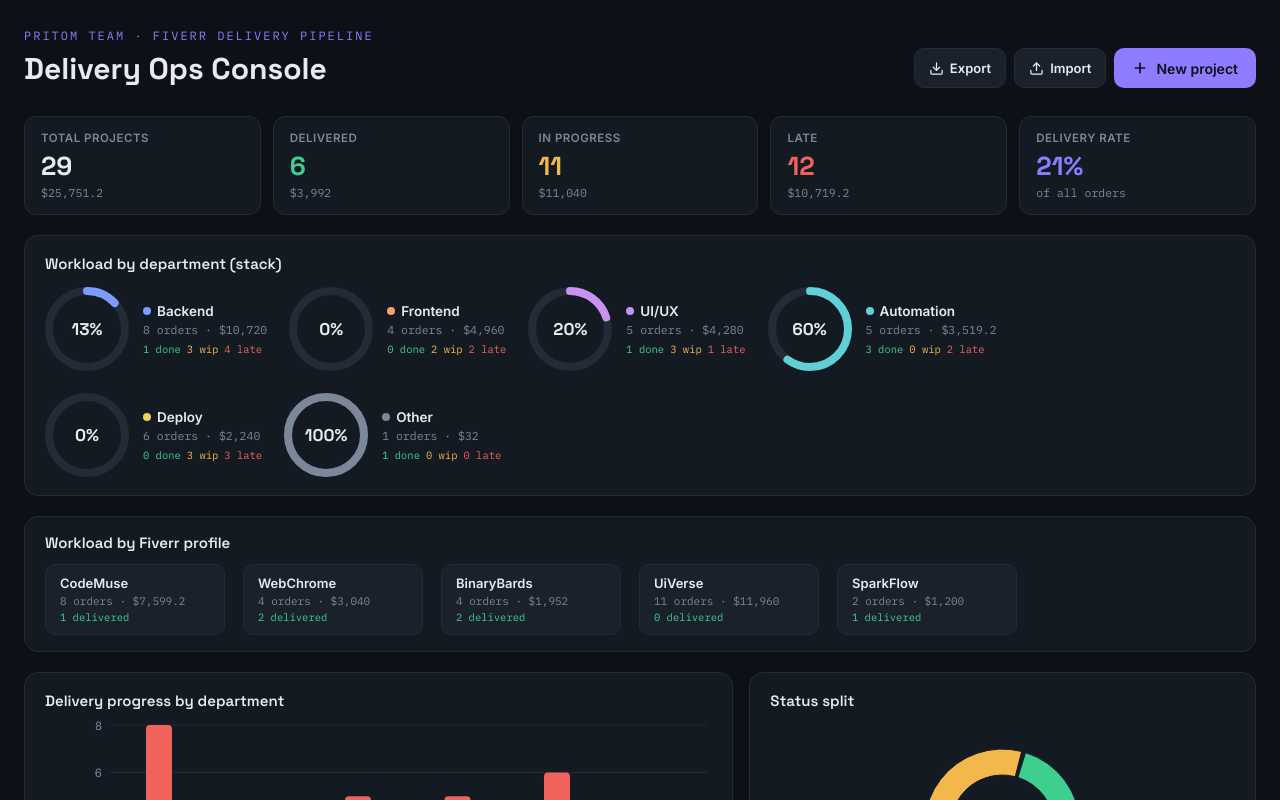
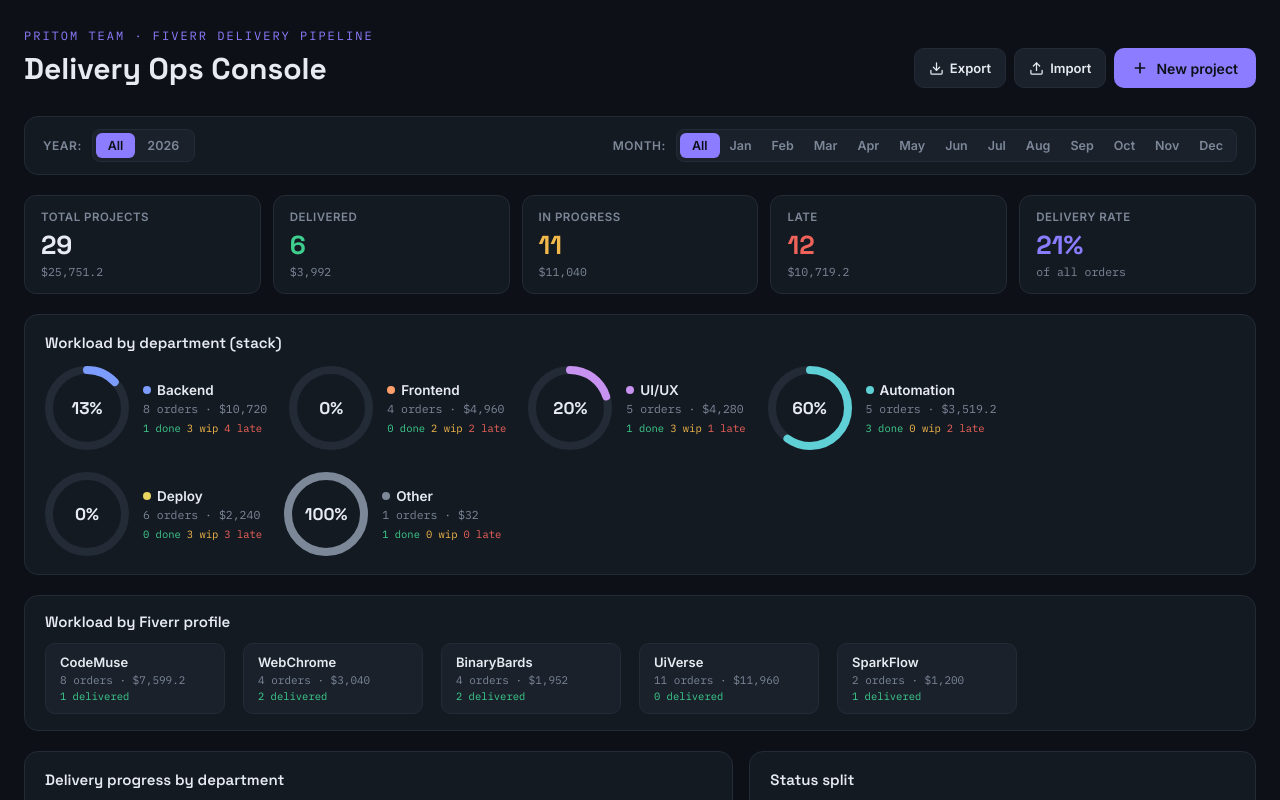
Before and after one commit to Khairul-2000/project_management, a React (Vite) app: page / in a window 1280 px wide. Shown: the top 800 px of the page. Built offline with nearby package versions, Linux system fonts and the light colour scheme.

Commit message:
Add favicon and implement month/year filter in project dashboard

```diff
--- a/index.html
+++ b/index.html
@@ -2,6 +2,7 @@
 <html lang="en">
   <head>
     <meta charset="UTF-8" />
+    <link rel="icon" type="image/svg+xml" href="/favicon.svg" />
     <meta name="viewport" content="width=device-width, initial-scale=1.0" />
     <title>Delivery Ops Console</title>
     <style>
--- a/src/App.jsx
+++ b/src/App.jsx
@@ -42,6 +42,8 @@ const STACK_COLOR = {
   Deploy: "#E8D45F",
   Other: "#7C8798",
 };
+const MONTHS = ["Jan", "Feb", "Mar", "Apr", "May", "Jun", "Jul", "Aug", "Sep", "Oct", "Nov", "Dec"];
+
 function deriveStack(phase) {
   const p = (phase || "").toLowerCase();
   if (p.includes("backend")) return "Backend";
@@ -50,6 +52,24 @@ function deriveStack(phase) {
   if (p.includes("automation")) return "Automation";
   if (p.includes("deploy")) return "Deploy";
   return "Other";
+}
+function getProjectMonthYear(dateStr) {
+  const value = String(dateStr || "").trim();
+  if (!value) return { month: null, year: null };
+
+  const slashDate = value.match(/^(\d{1,2})\/(\d{1,2})\/(\d{2,4})$/);
+  if (slashDate) {
+    const year = parseInt(slashDate[3], 10);
+    return { month: parseInt(slashDate[1], 10), year: year < 100 ? 2000 + year : year };
+  }
+
+  const isoDate = value.match(/^(\d{4})-(\d{1,2})-(\d{1,2})/);
+  if (isoDate) return { month: parseInt(isoDate[2], 10), year: parseInt(isoDate[1], 10) };
+
+  const parsed = new Date(value);
+  if (!Number.isNaN(parsed.getTime())) return { month: parsed.getMonth() + 1, year: parsed.getFullYear() };
+
+  return { month: null, year: null };
 }
 
 const RAW = [
@@ -141,6 +161,8 @@ export default function Dashboard() {
   const [form, setForm] = useState(emptyForm);
   const [confirmDelete, setConfirmDelete] = useState(null);
   const [currentHash, setCurrentHash] = useState(window.location.hash);
+  const [selectedMonth, setSelectedMonth] = useState("All");
+  const [selectedYear, setSelectedYear] = useState("All");
 
   useEffect(() => {
     const handleHashChange = () => {
@@ -159,6 +181,13 @@ export default function Dashboard() {
     return projects.find(p => p.id === activeProjectId);
   }, [projects, activeProjectId]);
 
+  const availableYears = useMemo(() => {
+    const years = projects
+      .map(p => getProjectMonthYear(p.date).year)
+      .filter(Boolean);
+    return [...new Set(years)].sort((a, b) => a - b);
+  }, [projects]);
+
   useEffect(() => {
     try {
       const raw = localStorage.getItem("delivery-ops-projects");
@@ -176,21 +205,30 @@ export default function Dashboard() {
     catch (e) { console.error("save failed", e); }
   }, [projects, loaded]);
 
+  const monthFilteredProjects = useMemo(() => {
+    return projects.filter(p => {
+      const { month, year } = getProjectMonthYear(p.date);
+      if (selectedMonth !== "All" && month !== selectedMonth) return false;
+      if (selectedYear !== "All" && year !== selectedYear) return false;
+      return true;
+    });
+  }, [projects, selectedMonth, selectedYear]);
+
   const filtered = useMemo(() => {
-    return projects.filter(p => {
+    return monthFilteredProjects.filter(p => {
       if (stackFilter !== "All" && (p.stack || deriveStack(p.phase)) !== stackFilter) return false;
       if (profileFilter !== "All" && p.profile !== profileFilter) return false;
       if (statusFilter !== "All" && statusOf(p) !== statusFilter) return false;
       return true;
     });
-  }, [projects, stackFilter, profileFilter, statusFilter]);
+  }, [monthFilteredProjects, stackFilter, profileFilter, statusFilter]);
 
   const kpis = useMemo(() => {
-    const total = projects.length;
-    const totalValue = projects.reduce((s, p) => s + Number(p.price || 0), 0);
-    const delivered = projects.filter(p => statusOf(p) === "delivered");
-    const wip = projects.filter(p => statusOf(p) === "wip");
-    const late = projects.filter(p => statusOf(p) === "late");
+    const total = monthFilteredProjects.length;
+    const totalValue = monthFilteredProjects.reduce((s, p) => s + Number(p.price || 0), 0);
+    const delivered = monthFilteredProjects.filter(p => statusOf(p) === "delivered");
+    const wip = monthFilteredProjects.filter(p => statusOf(p) === "wip");
+    const late = monthFilteredProjects.filter(p => statusOf(p) === "late");
     return {
       total, totalValue,
       deliveredCount: delivered.length,
@@ -200,27 +238,27 @@ export default function Dashboard() {
       lateCount: late.length,
       lateValue: late.reduce((s, p) => s + Number(p.price || 0), 0),
     };
-  }, [projects]);
+  }, [monthFilteredProjects]);
 
   const byStack = useMemo(() => {
     return STACKS.map(s => {
-      const rows = projects.filter(p => (p.stack || deriveStack(p.phase)) === s);
+      const rows = monthFilteredProjects.filter(p => (p.stack || deriveStack(p.phase)) === s);
       const delivered = rows.filter(p => statusOf(p) === "delivered").length;
       const wip = rows.filter(p => statusOf(p) === "wip").length;
       const late = rows.filter(p => statusOf(p) === "late").length;
       const value = rows.reduce((s2, p) => s2 + Number(p.price || 0), 0);
       return { stack: s, name: s, delivered, wip, late, total: rows.length, value, pct: rows.length ? Math.round((delivered / rows.length) * 100) : 0 };
     }).filter(d => d.total > 0);
-  }, [projects]);
+  }, [monthFilteredProjects]);
 
   const byProfile = useMemo(() => {
     return PROFILES.map(pf => {
-      const rows = projects.filter(p => p.profile === pf);
+      const rows = monthFilteredProjects.filter(p => p.profile === pf);
       const value = rows.reduce((s, p) => s + Number(p.price || 0), 0);
       const delivered = rows.filter(p => statusOf(p) === "delivered").length;
       return { profile: pf, name: PROFILE_SHORT[pf], total: rows.length, value, delivered };
     });
-  }, [projects]);
+  }, [monthFilteredProjects]);
 
   const statusPie = useMemo(() => ([
     { name: "Delivered", value: kpis.deliveredCount, color: COLORS.delivered },
@@ -230,17 +268,20 @@ export default function Dashboard() {
 
   const timeline = useMemo(() => {
     const map = {};
-    projects.forEach(p => {
+    monthFilteredProjects.forEach(p => {
       const key = p.date || "unknown";
       map[key] = (map[key] || 0) + 1;
     });
     return Object.entries(map)
       .sort((a, b) => new Date(a[0]) - new Date(b[0]))
       .map(([date, count]) => ({ date, count }));
-  }, [projects]);
+  }, [monthFilteredProjects]);
 
   function openAdd() {
-    setForm(emptyForm);
+    setForm({
+      ...emptyForm,
+      date: selectedMonth !== "All" && selectedYear !== "All" ? `${selectedMonth}/1/${selectedYear}` : new Date().toLocaleDateString('en-US')
+    });
     setEditingId(null);
     setModalOpen(true);
   }
@@ -311,6 +352,8 @@ export default function Dashboard() {
         .chip { transition: all .15s ease; }
         .project-link { color: ${COLORS.accent}; text-decoration: none; font-weight: 600; transition: color .15s ease; }
         .project-link:hover { color: #a89eff; text-decoration: underline; }
+        .month-scroll::-webkit-scrollbar { display: none; }
+        .month-scroll { -ms-overflow-style: none; scrollbar-width: none; }
       `}</style>
 
       {activeProject ? (
@@ -343,6 +386,102 @@ export default function Dashboard() {
         </div>
       </div>
 
+      {/* CALENDAR FILTER STRIP */}
+      <div style={{
+        background: COLORS.panel,
+        border: `1px solid ${COLORS.border}`,
+        borderRadius: 14,
+        padding: "12px 18px",
+        marginBottom: 20,
+        display: "flex",
+        alignItems: "center",
+        justifyContent: "space-between",
+        flexWrap: "wrap",
+        gap: 16
+      }}>
+        {/* Left side: Year Selector */}
+        <div style={{ display: "flex", alignItems: "center", gap: 10 }}>
+          <span style={{ fontSize: 12, fontWeight: 600, color: COLORS.muted, textTransform: "uppercase", letterSpacing: 0.5 }}>Year:</span>
+          <div style={{ display: "flex", background: COLORS.panel2, borderRadius: 8, padding: 3, border: `1px solid ${COLORS.border}` }}>
+            {["All", ...availableYears].map(yr => (
+              <button
+                key={yr}
+                onClick={() => setSelectedYear(yr === "All" ? "All" : Number(yr))}
+                style={{
+                  background: selectedYear === yr ? COLORS.accent : "transparent",
+                  color: selectedYear === yr ? "#0D1117" : COLORS.muted,
+                  border: "none",
+                  borderRadius: 6,
+                  padding: "5px 12px",
+                  fontSize: 12.5,
+                  fontWeight: 600,
+                  cursor: "pointer",
+                  transition: "all 0.15s ease"
+                }}
+              >
+                {yr}
+              </button>
+            ))}
+          </div>
+        </div>
+
+        {/* Right side: Month Tabs */}
+        <div style={{ display: "flex", alignItems: "center", gap: 10, flex: 1, justifyContent: "flex-end", minWidth: 280 }}>
+          <span style={{ fontSize: 12, fontWeight: 600, color: COLORS.muted, textTransform: "uppercase", letterSpacing: 0.5 }}>Month:</span>
+          <div style={{
+            display: "flex",
+            background: COLORS.panel2,
+            borderRadius: 8,
+            padding: 3,
+            border: `1px solid ${COLORS.border}`,
+            overflowX: "auto",
+            maxWidth: "100%"
+          }} className="month-scroll">
+            <button
+              onClick={() => setSelectedMonth("All")}
+              style={{
+                background: selectedMonth === "All" ? COLORS.accent : "transparent",
+                color: selectedMonth === "All" ? "#0D1117" : COLORS.muted,
+                border: "none",
+                borderRadius: 6,
+                padding: "5px 12px",
+                fontSize: 12.5,
+                fontWeight: 600,
+                cursor: "pointer",
+                transition: "all 0.15s ease",
+                whiteSpace: "nowrap"
+              }}
+            >
+              All
+            </button>
+            {MONTHS.map((m, idx) => {
+              const monthNum = idx + 1;
+              const isSelected = selectedMonth === monthNum;
+              return (
+                <button
+                  key={m}
+                  onClick={() => setSelectedMonth(monthNum)}
+                  style={{
+                    background: isSelected ? COLORS.accent : "transparent",
+                    color: isSelected ? "#0D1117" : COLORS.muted,
+                    border: "none",
+                    borderRadius: 6,
+                    padding: "5px 10px",
+                    fontSize: 12.5,
+                    fontWeight: 600,
+                    cursor: "pointer",
+                    transition: "all 0.15s ease",
+                    whiteSpace: "nowrap"
+                  }}
+                >
+                  {m}
+                </button>
+              );
+            })}
+          </div>
+        </div>
+      </div>
+
       {/* KPI STRIP */}
       <div style={{ display: "grid", gridTemplateColumns: "repeat(auto-fit, minmax(150px, 1fr))", gap: 12, marginBottom: 20 }}>
         {[
@@ -364,7 +503,10 @@ export default function Dashboard() {
       <div style={{ background: COLORS.panel, border: `1px solid ${COLORS.border}`, borderRadius: 14, padding: "18px 20px", marginBottom: 20 }}>
         <div className="disp" style={{ fontWeight: 600, fontSize: 15, marginBottom: 14 }}>Workload by department (stack)</div>
         <div style={{ display: "flex", flexWrap: "wrap", gap: 22 }}>
-          {byStack.map(d => (
+          {byStack.length === 0 ? (
+            <div style={{ color: COLORS.muted, fontSize: 13, padding: "12px 0" }}>No active workloads for the selected timeframe.</div>
+          ) : (
+            byStack.map(d => (
               <div key={d.stack} style={{ display: "flex", alignItems: "center", gap: 14, minWidth: 210 }}>
                 <div style={{ position: "relative", width: 84, height: 84 }}>
                   <RadialGauge percent={d.pct} color={STACK_COLOR[d.stack]} />
@@ -385,7 +527,8 @@ export default function Dashboard() {
                   </div>
                 </div>
               </div>
-          ))}
+            ))
+          )}
         </div>
       </div>
 
```
Also changed, not shown: public/favicon.svg (added). Lines whose indentation alone changed are shown as unchanged.
